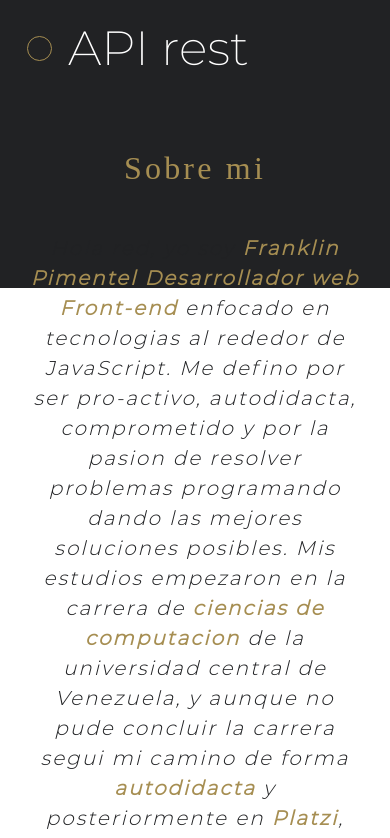
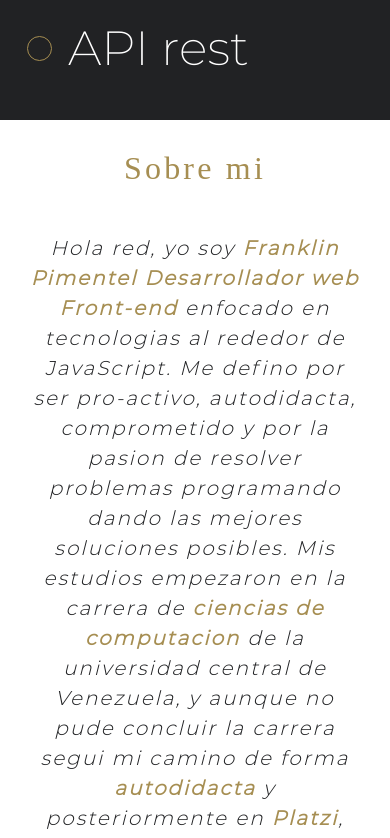
Before and after one commit to Franklingp/portafolioReact, a React app: page / in a window 390 px wide. Shown: the part 1400-2238 px from the top of the page. Built offline with nearby package versions, Linux system fonts and the light colour scheme; no server answers; a web font is replaced by a local one.

Commit message:
Se han corregido estilos en about y en header

```diff
--- a/src/components/structural/Header.js
+++ b/src/components/structural/Header.js
@@ -20,6 +20,9 @@ const Header = (props) => {
     const path = props.location.pathname;
 
     //Check if is mobile version or not
+    //Oscar osorio
+    //la perla vive
+    //detras de jobsa tiene el taller
     const checkLayout = () => {
         if (window.screen.width < 1000) {
             setMobile(true);
--- a/src/pages/About.css
+++ b/src/pages/About.css
@@ -124,6 +124,7 @@
 	.about {
 		flex-wrap: wrap;
 		padding: initial;
+		height: inherit;
 	}
 
 	.about-izq {
@@ -131,6 +132,10 @@
 		padding: 24px;
 		background: #212224;
 		height: initial;
+	}
+
+	.about-der {
+		background: white;
 	}
 
 	.rigth-block {
```
